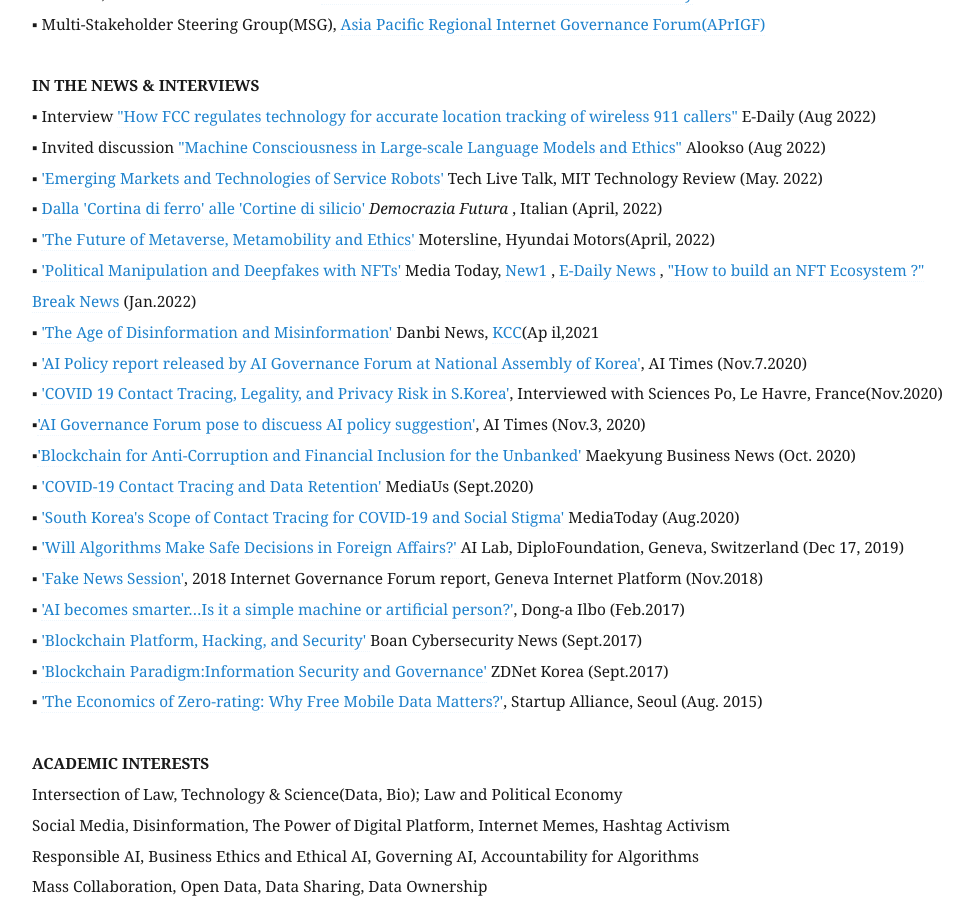
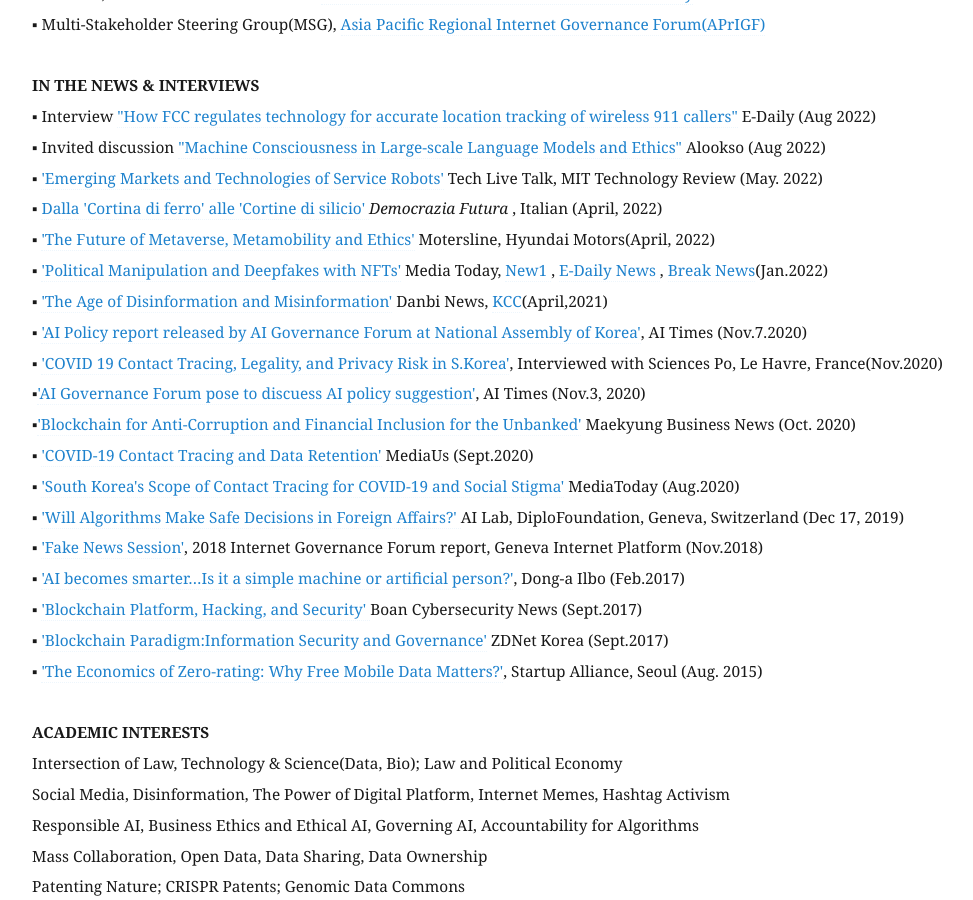
Before and after one commit to eunchangchoi/eunchangchoi.github.io, a Jekyll site: the page built from index.md, in a window 1280 px wide and 900 px high, scrolled down 5964 px. Shown: the whole window, without its empty margins (68-1041 px from the left). Built offline with Jekyll 4.4.1, drawn with Linux system fonts in a browser that asks for light colours.

Commit message:
Update index.md

```diff
--- a/index.md
+++ b/index.md
@@ -149,8 +149,8 @@
 ▪ <a href="https://www.technologyreview.kr/special/event/202204](https://www.youtube.com/watch?v=eAewHoNQgiI&feature=emb_logo">'Emerging Markets and Technologies of Service Robots'</a> Tech Live Talk, MIT Technology Review (May. 2022)<br>
 ▪ <a href="https://www.key4biz.it/democrazia-futura-dalla-cortina-di-ferro-alle-cortine-di-silicio-sara-linternet-globale-la-principale-vittima-del-conflitto-russo-ucraino/398412/"> Dalla 'Cortina di ferro' alle 'Cortine di silicio' </a>  <i> Democrazia Futura </i>, Italian (April, 2022)<br>
 ▪ <a href="https://www.hyundaimotorgroup.com/about-us/publications">'The Future of Metaverse, Metamobility and Ethics'</a> Motersline, Hyundai Motors(April, 2022)<br>
-▪  <a href="http://www.mediatoday.co.kr/news/articleView.html?idxno=301748"> 'Political Manipulation and Deepfakes with NFTs'</a> Media Today, <a href="https://www.news1.kr/articles/?4553816/"> New1 </a>, <a href="https://www.edaily.co.kr/news/read?newsId=02768326632197392&mediaCodeNo=257&OutLnkChk=Y/"> E-Daily News </a>, <a href="https://www.breaknews.com/864283"> "How to build an NFT Ecosystem ?" Break News</a> (Jan.2022)<br>
-▪ <a href="http://www.danbinews.com/news/articleView.html?idxno=14304">'The Age of Disinformation and Misinformation'</a> Danbi News, <a href="https://www.kcc.go.kr/user.do;jsessionid=M42mWRJ2WjcjzvKwAN_zBJfE8mlLWPxtYTgVh73d.servlet-aihgcldhome20?mode=view&page=A05030000&dc=&boardId=1113&cp=4&boardSeq=50904"> KCC</a>(Ap il,2021<br>
+▪  <a href="http://www.mediatoday.co.kr/news/articleView.html?idxno=301748"> 'Political Manipulation and Deepfakes with NFTs'</a> Media Today, <a href="https://www.news1.kr/articles/?4553816/"> New1 </a>, <a href="https://www.edaily.co.kr/news/read?newsId=02768326632197392&mediaCodeNo=257&OutLnkChk=Y/"> E-Daily News </a>, <a href="https://www.breaknews.com/864283"> Break News</a>(Jan.2022)<br>
+▪ <a href="http://www.danbinews.com/news/articleView.html?idxno=14304">'The Age of Disinformation and Misinformation'</a> Danbi News, <a href="https://www.kcc.go.kr/user.do;jsessionid=M42mWRJ2WjcjzvKwAN_zBJfE8mlLWPxtYTgVh73d.servlet-aihgcldhome20?mode=view&page=A05030000&dc=&boardId=1113&cp=4&boardSeq=50904"> KCC</a>(April,2021) <br>
 ▪ <a href="http://www.aitimes.com/news/articleView.html?idxno=133368">'AI Policy report released by AI Governance Forum at National Assembly of Korea'</a>, AI Times (Nov.7.2020)<br>
 ▪  <a href="https://soundcloud.com/zion-lee-310060380/digikorea#t=22:52">'COVID 19 Contact Tracing, Legality, and Privacy Risk in S.Korea'</a>, Interviewed with Sciences Po,  Le Havre, France(Nov.2020) <br>
 ▪<a href="http://www.aitimes.com/news/articleView.html?idxno=133368">'AI Governance Forum pose to discuess AI policy suggestion'</a>, AI Times (Nov.3, 2020)<br>
```
